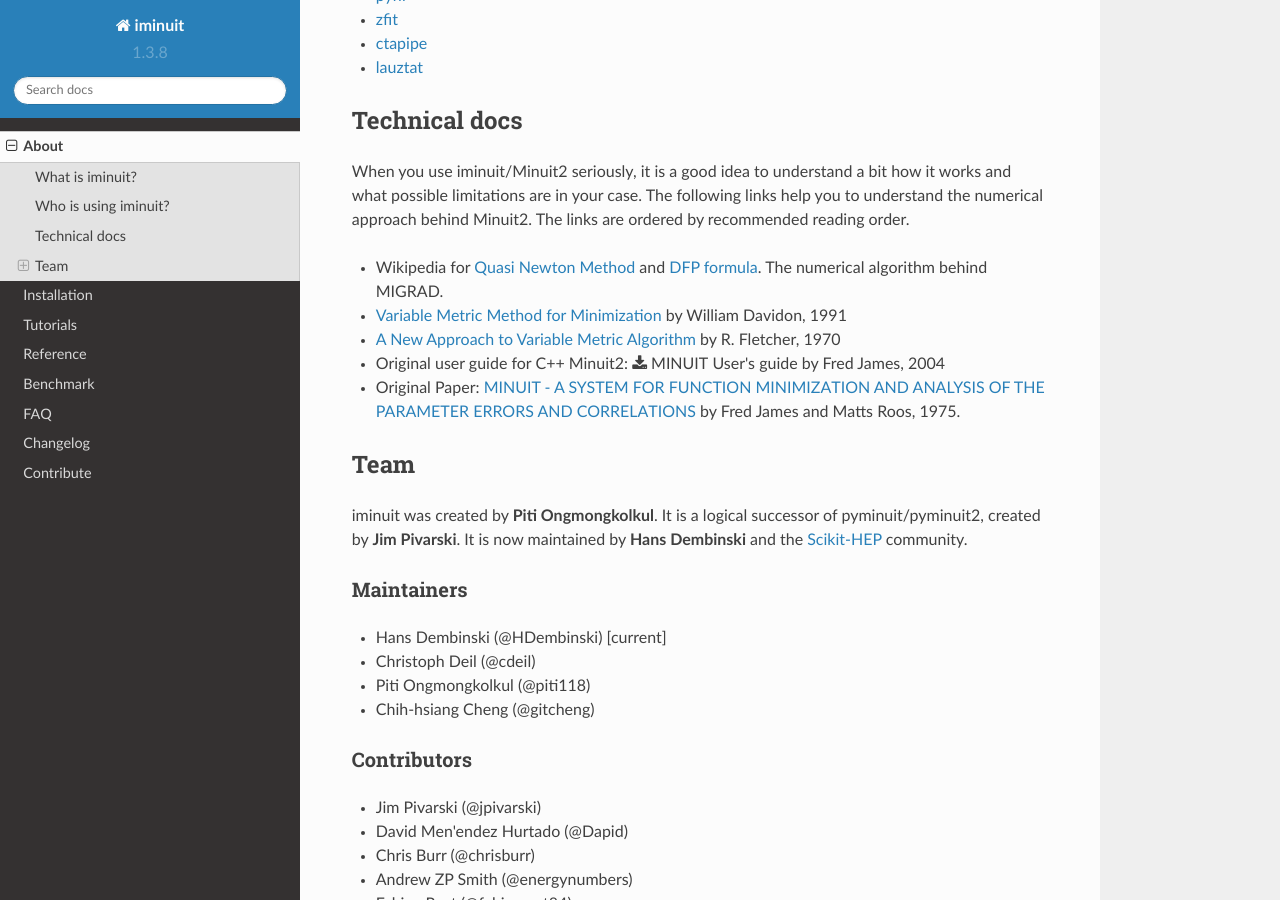
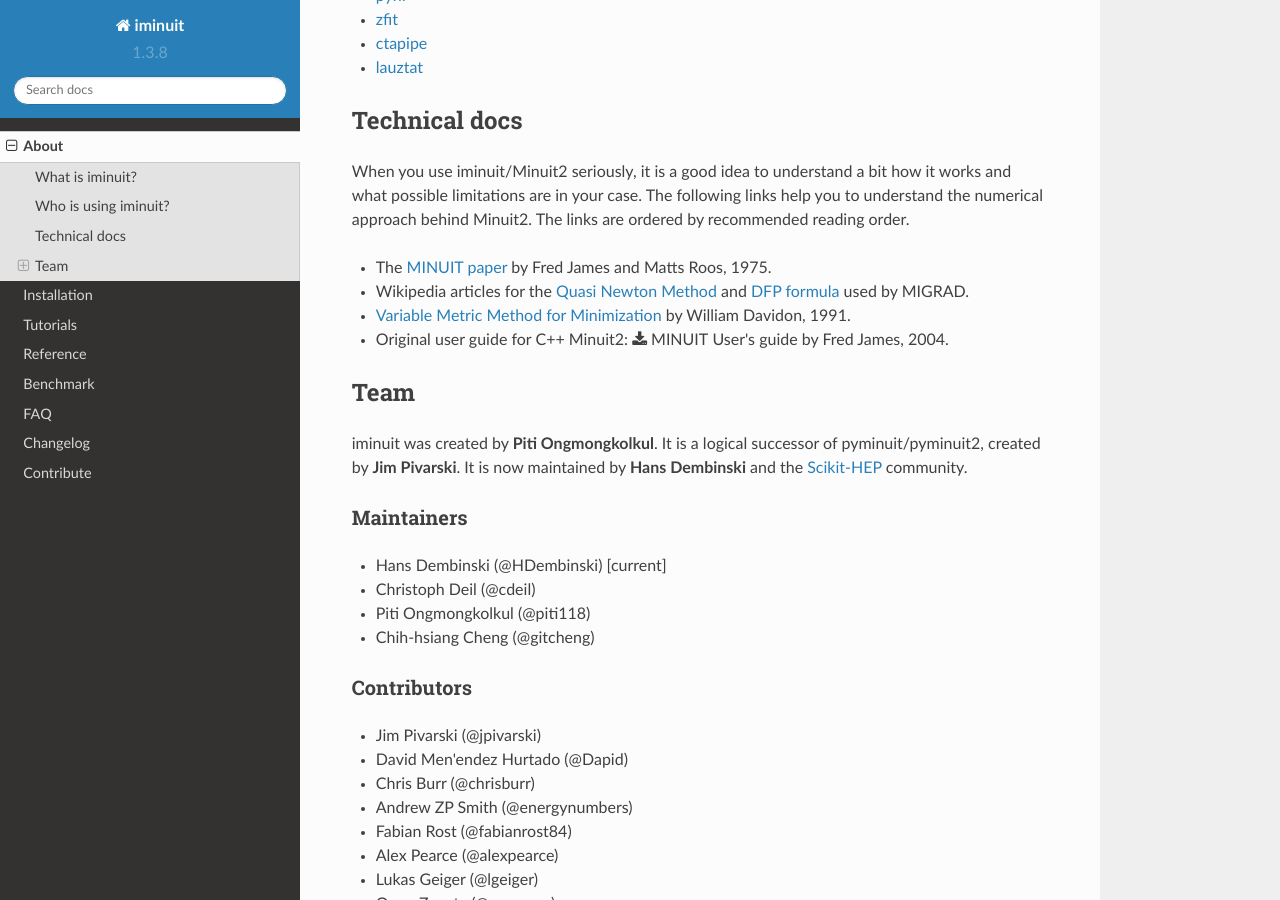
Before and after one commit to scikit-hep/iminuit, a Sphinx documentation site: the page built from doc/about.rst, in a window 1280 px wide and 900 px high, scrolled down 1537 px. Built offline with Sphinx 7.4.7 and the Read the Docs theme 2.0.0, drawn with Linux system fonts in a browser that asks for light colours; the version number is read from the project's files by our own code.

Commit message:
doc improvements

```diff
--- a/doc/about.rst
+++ b/doc/about.rst
@@ -59,11 +59,10 @@
 
 When you use iminuit/Minuit2 seriously, it is a good idea to understand a bit how it works and what possible limitations are in your case. The following links help you to understand the numerical approach behind Minuit2. The links are ordered by recommended reading order.
 
-* Wikipedia for `Quasi Newton Method`_ and `DFP formula`_. The numerical algorithm behind MIGRAD.
-* `Variable Metric Method for Minimization`_ by William Davidon, 1991
-* `A New Approach to Variable Metric Algorithm`_ by R. Fletcher, 1970
-* Original user guide for C++ Minuit2: :download:`MINUIT User's guide <mnusersguide.pdf>` by Fred James, 2004
-* Original Paper: `MINUIT - A SYSTEM FOR FUNCTION MINIMIZATION AND ANALYSIS OF THE PARAMETER ERRORS AND CORRELATIONS`_ by Fred James and Matts Roos, 1975.
+* The `MINUIT paper`_ by Fred James and Matts Roos, 1975.
+* Wikipedia articles for the `Quasi Newton Method`_ and `DFP formula`_ used by MIGRAD.
+* `Variable Metric Method for Minimization`_ by William Davidon, 1991.
+* Original user guide for C++ Minuit2: :download:`MINUIT User's guide <mnusersguide.pdf>` by Fred James, 2004.
 
 Team
 ----
--- a/doc/faq.rst
+++ b/doc/faq.rst
@@ -63,7 +63,7 @@
 Is it possible to stop iminuit by setting a tolerance for changes in the minimized function or the parameters?
 --------------------------------------------------------------------------------------------------------------------
 
-No. MINUIT2 only uses the `Estimated Distance to Minimum`_ (EDM) stopping criterion, in which MINUIT2 compares its current local parabolic estimate of the minimized function with reality. It stops if the vertical distance of the estimate is small. More information about the EDM criterion can be found in the MINUIT paper: `MINUIT - A SYSTEM FOR FUNCTION MINIMIZATION AND ANALYSIS OF THE PARAMETER ERRORS AND CORRELATIONS`_.
+No. MINUIT2 only uses the `Estimated Distance to Minimum`_ (EDM) stopping criterion, in which MINUIT2 compares its current local parabolic estimate of the minimized function with reality. It stops if the vertical distance of the estimate is small. More information about the EDM criterion can be found in the `MINUIT paper`_.
 
 I am not sure if minimization or error estimation is reliable. What can I do?
 -----------------------------------------------------------------------------
--- a/doc/references.txt
+++ b/doc/references.txt
@@ -16,9 +16,9 @@
 .. _ipythonnb: http://ipython.org/ipython-doc/dev/notebook/index.html
 .. _Quasi Newton Method: http://en.wikipedia.org/wiki/Quasi-Newton_method
 .. _DFP formula: http://en.wikipedia.org/wiki/Davidon-Fletcher-Powell_formula
-.. _Variable Metric Method for Minimization: http://www.ii.uib.no/~lennart/drgrad/Davidon1991.pdf
+.. _Variable Metric Method for Minimization: https://www.osti.gov/biblio/4252678
 .. _A New Approach to Variable Metric Algorithm: http://comjnl.oxfordjournals.org/content/13/3/317.full.pdf+html
-.. _MINUIT - A SYSTEM FOR FUNCTION MINIMIZATION AND ANALYSIS OF THE PARAMETER ERRORS AND CORRELATIONS: http://citeseerx.ist.psu.edu/viewdoc/download?doi=10.1.1.158.9157&rep=rep1&type=pdf
+.. _MINUIT paper: https://doi.org/10.1016/0010-4655(75)90039-9
 .. _setuptools: https://pypi.python.org/pypi/setuptools
 .. _pytest: http://pytest.org
 .. _Estimated Distance to Minimum: http://en.wikipedia.org/wiki/Minimum_distance_estimation
```
Also changed, not shown: 2 other files.
